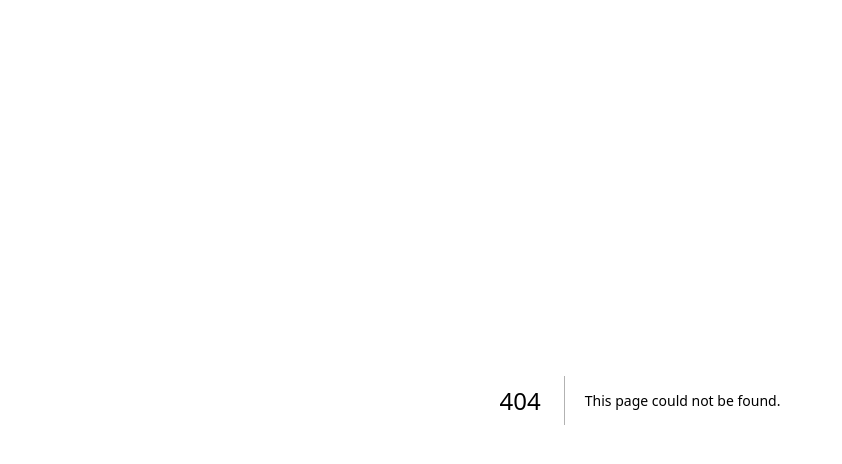
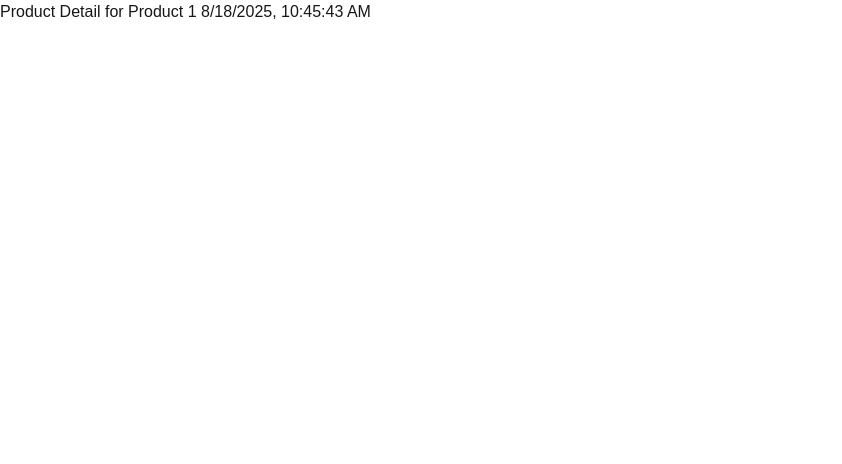
Before and after one commit to ThanSoe16/advance-app-router, a Next.js app: page /products/1 in a window 1280 px wide. Before the commit this address had no page. Shown: the top 464 px of the page, without its empty margins (0-842 px from the left). Built offline with nearby package versions, Linux system fonts and the light colour scheme.

Commit message:
static params & static prerendering

```diff
--- /dev/null
+++ b/src/app/products/[id]/page.tsx
@@ -0,0 +1,18 @@
+export async function generateStaticParams() {
+  return [{ id: "1" }, { id: "2" }, { id: "3" }];
+}
+export default async function ProductDetailPage({
+  params,
+}: {
+  params: Promise<{ id: string }>;
+}) {
+  const { id } = await params;
+
+  return (
+    <div>
+      <h1>
+        Product Detail for Product {id} {new Date().toLocaleString()}
+      </h1>
+    </div>
+  );
+}
--- /dev/null
+++ b/src/app/products/page.tsx
@@ -0,0 +1,11 @@
+import Link from "next/link";
+
+export default function ProductsPage() {
+  return (
+    <div>
+      <Link href="/products/1">Product 1</Link>
+      <Link href="/products/2">Product 2</Link>
+      <Link href="/products/3">Product 3</Link>
+    </div>
+  );
+}
```
Also changed, not shown: public/dashboard-img.png (added).
